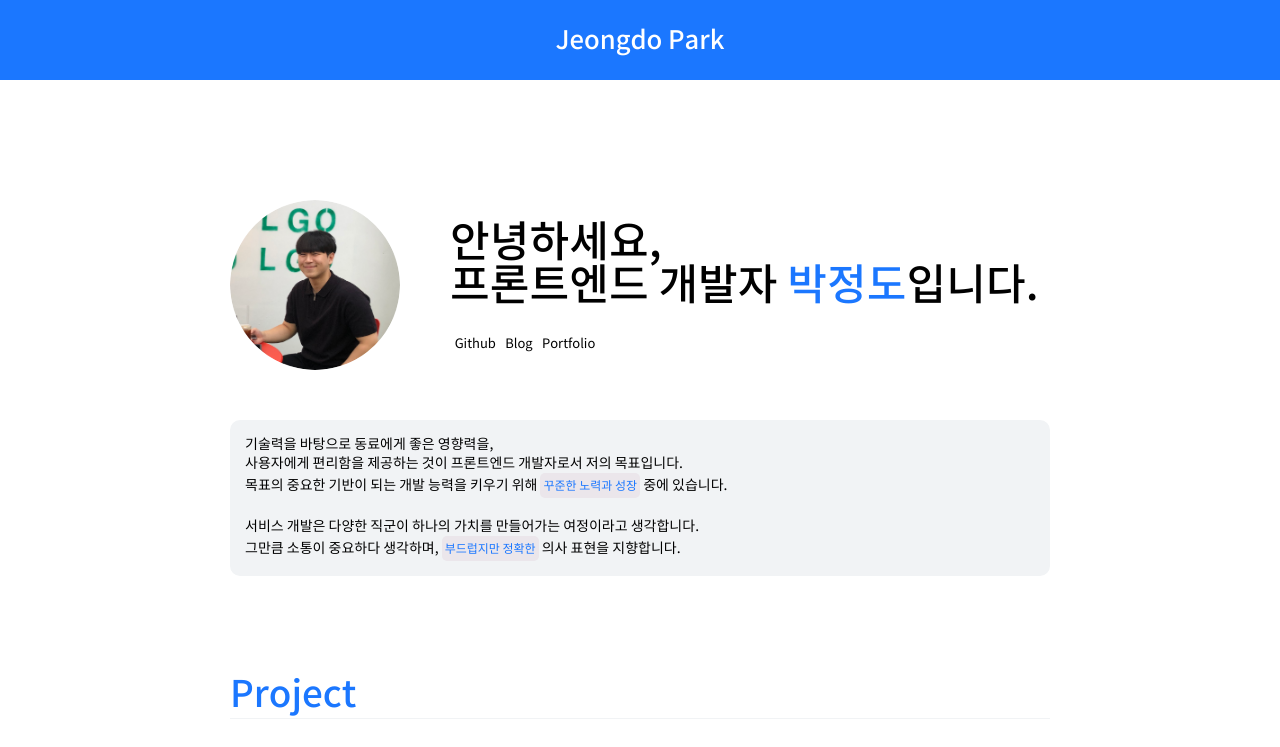
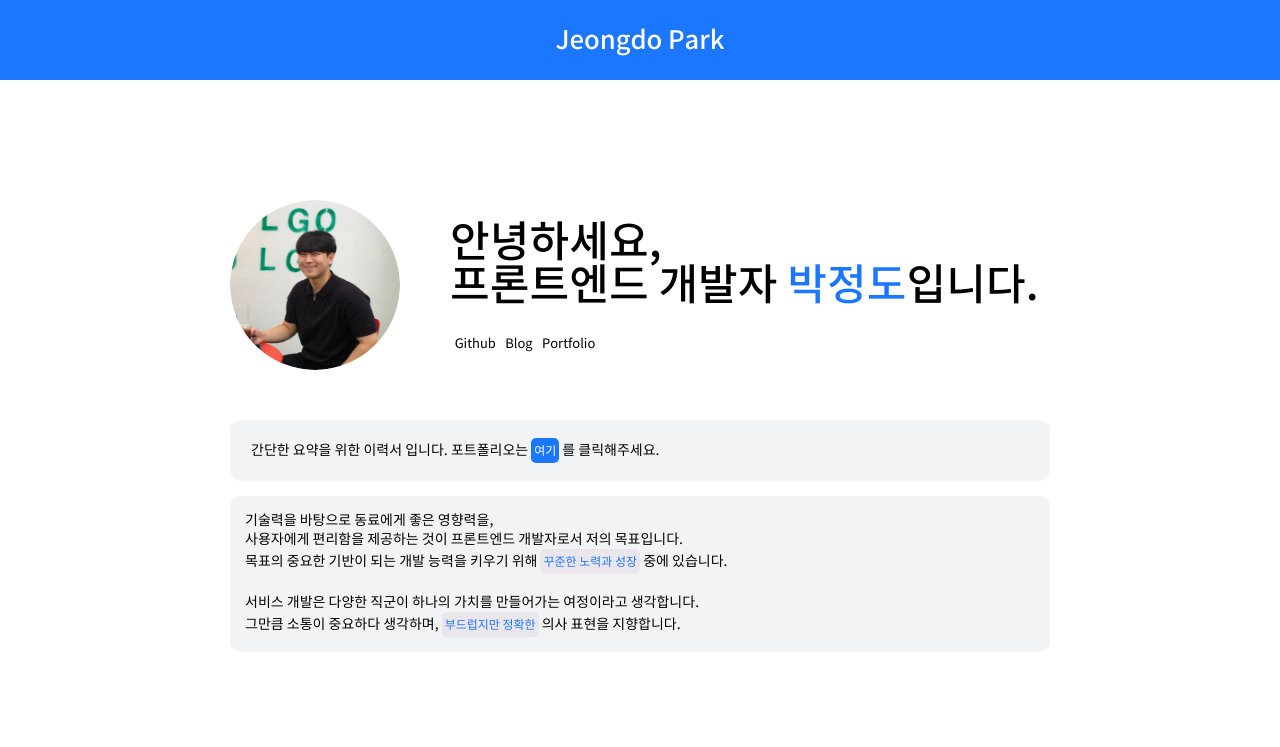
Before and after one commit to jeongdopark/jeongdo.info, a React (Vite) app in the folder jeongdo/: page / in a window 1280 px wide. Shown: the top 747 px of the page. Built offline with nearby package versions, Linux system fonts and the light colour scheme.

Commit message:
add: portfolio link

```diff
--- a/jeongdo/src/components/Introduce/index.tsx
+++ b/jeongdo/src/components/Introduce/index.tsx
@@ -1,7 +1,7 @@
 import { S } from "./style";
 import ProjectSummary from "../Project/ProjectSummary";
 import Photo from "../../assets/Photo.png";
-import { INTRODUCE } from "../../data/introduce";
+import { INTRODUCE, PORTFOLIO } from "../../data/introduce";
 const Introduce = () => {
   return (
     <>
@@ -30,7 +30,18 @@ const Introduce = () => {
             </S.LinkWrapper>
           </S.TextContainer>
         </S.TopContainer>
-        <ProjectSummary summary={INTRODUCE} />
+        <div
+          style={{
+            width: "100%",
+            display: "flex",
+            flexDirection: "column",
+            gap: "15px",
+            justifyContent: "center",
+          }}
+        >
+          <ProjectSummary summary={PORTFOLIO} />
+          <ProjectSummary summary={INTRODUCE} />
+        </div>
       </S.Container>
     </>
   );
--- a/jeongdo/src/data/introduce.tsx
+++ b/jeongdo/src/data/introduce.tsx
@@ -1,4 +1,21 @@
 import TagBox from "../components/TagBox";
+import { linkHandler } from "../utils/linkHandler";
+
+export const PORTFOLIO = (
+  <div>
+    간단한 요약을 위한 이력서 입니다. 포트폴리오는
+    <TagBox
+      clickHandler={() =>
+        linkHandler(
+          "https://www.notion.so/Portfolio-f8a581ab604144fa8c8acb8ad7e23b0b?pvs=21"
+        )
+      }
+      text="여기"
+      type="BLOG"
+    />
+    를 클릭해주세요.
+  </div>
+);
 
 export const INTRODUCE = (
   <span>
```
